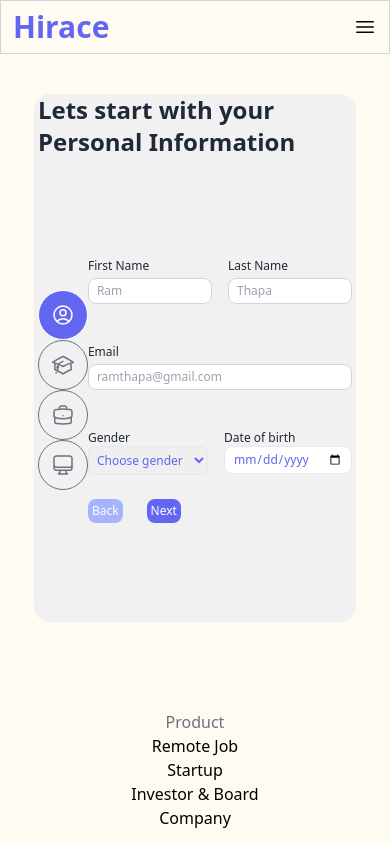
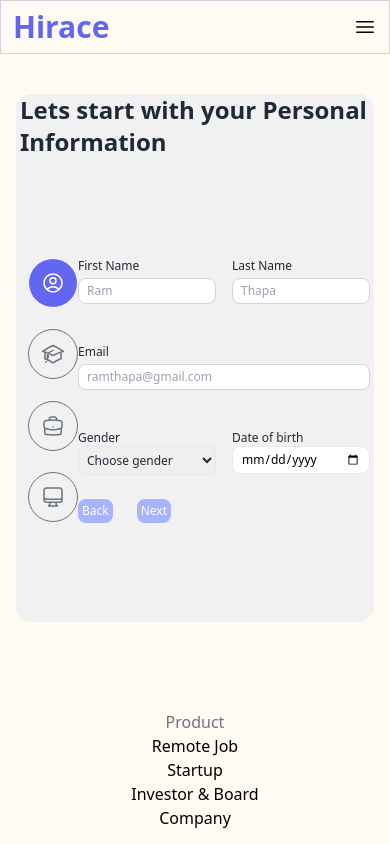
Before and after one commit to prakritip0/task-4, a React (Create React App) app: page /signup in a window 390 px wide. Shown: the top 844 px of the page. Built offline with nearby package versions, Linux system fonts and the light colour scheme.

Commit message:
disable next button in first step until every input is correctly filled

```diff
--- a/src/components/form/Date.tsx
+++ b/src/components/form/Date.tsx
@@ -22,7 +22,7 @@
           setValue(e.target.value);
         }}
         // onInput={onInput}
-        className='py-1 px-2 md:py-2 md:px-4 text-xs md:text-sm 2xl:text-lg text-indigo-500 rounded-lg border w-[100%]'
+        className='py-1 px-2 md:py-2 md:px-4 text-xs md:text-sm 2xl:text-lg  rounded-lg border w-[100%]'
       />
       {errMessage && <Label htmlFor='id' labelName={errMessage} className='text-red-700' />}
     </div>
--- a/src/components/form/Input.tsx
+++ b/src/components/form/Input.tsx
@@ -40,7 +40,7 @@
     <div className={`flex flex-col w-full items-start gap-1 ${className}`}>
       {labelName && <Label htmlFor={id} labelName={labelName} />}
       <input
-        className={`${inputClassName} px-2 py-1 md:px-4 md:py-2 text-xs md:text-sm 2xl:text-lg text-indigo-500 border  border-gray-300 rounded-lg outline-none w-full`}
+        className={`${inputClassName} px-2 py-1 md:px-4 md:py-2 text-xs md:text-sm 2xl:text-lg border  border-gray-300 rounded-lg outline-none w-full`}
         value={value}
         type={type}
         id={id}
--- a/src/components/form/Select.tsx
+++ b/src/components/form/Select.tsx
@@ -18,7 +18,7 @@
     <div className='flex flex-col w-full'>
       <Label htmlFor={id} labelName={labelName} />
       <select
-        className='px-1 py-1 md:py-[0.65rem] md:px-2 w-full text-xs md:text-sm 2xl:text-lg text-indigo-500 rounded-lg outline-none  text-gray-800 border'
+        className='px-1 py-1 md:py-[0.65rem] md:px-2 w-full text-xs md:text-sm 2xl:text-lg rounded-lg outline-none  text-gray-800 border'
         name='gender'
         value={value}
         onChange={(e) => setValue(e.target.value)}
--- a/src/components/signup/FirstStep.tsx
+++ b/src/components/signup/FirstStep.tsx
@@ -1,4 +1,4 @@
-import React, { useEffect, useState } from 'react';
+import React, { SetStateAction, useEffect, useState } from 'react';
 import Input from '../form/Input';
 import Select from '../form/Select';
 import Date from '../form/Date';
@@ -19,10 +19,17 @@
   });
   const [genderErrMessage, setGenderErrMessage] = useState('');
   const [ageErrMessage, setAgeErrMessage] = useState('');
+  const [firstNextDisabled, setFirstNextDisabled] = useState(true);
 
   const submitForm = (e: React.FormEvent<HTMLFormElement>) => {
     e.preventDefault();
   };
+  const { moveForward, goBackward } = useOutletContext<{
+    moveForward: () => void;
+    goBackward: () => void;
+    isNextDisabled: boolean;
+    setIsNextDisabled: () => void;
+  }>();
 
   useEffect(() => {
     dateOfBirth && handleAgeChange();
@@ -51,7 +58,6 @@
   };
 
   const handleAgeChange = () => {
-    console.log('state value', dateOfBirth);
     const DOB = new window.Date(dateOfBirth);
     const currentDate = new window.Date();
     const eighteenYrs = new window.Date(
@@ -59,20 +65,36 @@
       currentDate.getMonth(),
       currentDate.getDate(),
     );
-    console.log('Date eighteen years ago', eighteenYrs);
-    console.log('DOB', DOB);
-
     if (DOB.valueOf() <= eighteenYrs.valueOf()) {
       setAgeErrMessage('');
     } else {
       setAgeErrMessage('You must be 18 or older.');
     }
   };
+  useEffect(() => {
+    const noErrMessage =
+      !errMessage.firstName &&
+      !errMessage.lastName &&
+      !errMessage.email &&
+      !genderErrMessage &&
+      !ageErrMessage;
+    // console.log(noErrMessage);
 
-  const { moveForward, goBackward } = useOutletContext<{
-    moveForward: () => void;
-    goBackward: () => void;
-  }>();
+    const isDisabled =
+      !firstName || !lastName || !email || !gender || !dateOfBirth || !noErrMessage;
+    setFirstNextDisabled(isDisabled);
+  }, [
+    firstName,
+    lastName,
+    email,
+    gender,
+    dateOfBirth,
+    errMessage.firstName,
+    errMessage.lastName,
+    errMessage.email,
+    genderErrMessage,
+    ageErrMessage,
+  ]);
 
   return (
     <div className='flex flex-col align-start justify-center gap-6 2xl:gap-10 h-full  '>
@@ -139,7 +161,7 @@
 
       <div className='flex gap-6'>
         <Button label='Back' disabled={true} onClick={goBackward} />
-        <Button label={'Next'} disabled={false} onClick={moveForward} />
+        <Button label={'Next'} disabled={firstNextDisabled} onClick={moveForward} />
       </div>
     </div>
   );
--- a/src/components/signup/SignUpDesign.tsx
+++ b/src/components/signup/SignUpDesign.tsx
@@ -2,7 +2,7 @@
 
 const SignUpDesign = () => {
   return(
-    <div className='md:w-[30rem] lg:w-[35rem] 2xl:w-[45rem]'>
+    <div className='md:w-[25rem] lg:w-[30rem] 2xl:w-[45rem]'>
     <img className='w-full h-full hidden md:block' src='https://wondercopier.in/Images/signup.png' alt='signUp' />
   </div>
   )
--- a/src/components/signup/StepGuide.tsx
+++ b/src/components/signup/StepGuide.tsx
@@ -8,7 +8,7 @@
     console.log('fromGuide', signupStep);
 
   return (
-    <div className='flex flex-col justify-between h-full py-[3rem]'>
+    <div className='flex flex-col justify-between pl-2 h-full lg:py-[3rem]'>
       <div
         className={`profile border  rounded-full p-3 cursor-pointer  ${
           signupStep === 0 ? 'bg-indigo-500 border-white' : 'bg-[#f1f1f1] border-gray-500 '
--- a/src/pages/SignUp.tsx
+++ b/src/pages/SignUp.tsx
@@ -11,6 +11,7 @@
   const location = useLocation();
 
   const [signupStep, setSignupStep] = useState(0);
+  const [isNextDisabled, setIsNextDisabled]= useState(true);
 
   const titles = [
     'Lets start with your Personal Information',
@@ -44,7 +45,7 @@
   console.log('fromSignUp', signupStep);
   return (
     <div className=' py-10 px-4 md:px-[8rem] 2xl:px-[10rem] bg-[#fffaf2] dark:bg-gray-800 '>
-      <div className='flex flex-col md:py-6 px-1 md:pl-4 2xl:pl-16 h-[33rem] w-[90%] rounded-2xl m-auto  bg-[#f1f1f1]  dark:bg-gray-900 2xl:h-[45rem]'>
+      <div className='flex flex-col md:py-6 px-1 md:pl-4 2xl:pl-16 h-[33rem] 2xl:w-[90%] rounded-2xl m-auto  bg-[#f1f1f1]  dark:bg-gray-900 2xl:h-[45rem]'>
         <h4 className='text-gray-800 text-2xl 2xl:text-3xl font-bold dark:text-white'>
           {titles[signupStep]}
         </h4>
@@ -55,22 +56,12 @@
             context={{
               moveForward,
               goBackward,
+
             }}
           />
           <SignUpDesign />
         </div>
-        {/* <div className='flex gap-6'>
-          <Link to={backwardRoutes}>
-            <SubmitButton label='Go back' disabled={backwardDisabled} onClick={goBackward} />
-          </Link>
-          <Link to={forwardRoutes}>
-            <SubmitButton
-              label={nextButtonLabel}
-              disabled={forwardDisabled}
-              onClick={moveForward}
-            />
-          </Link>
-        </div> */}
+
       </div>
     </div>
   );
```
